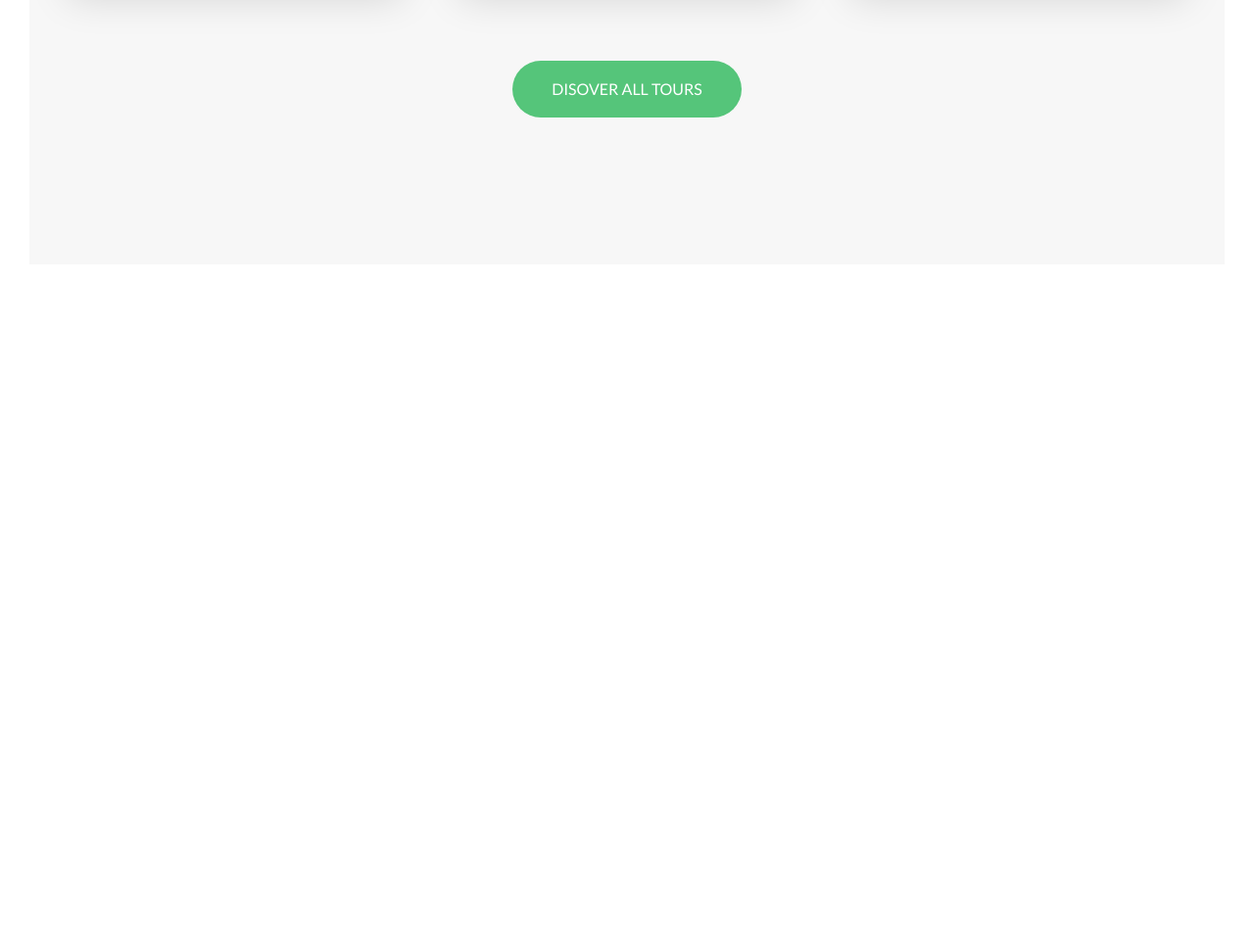
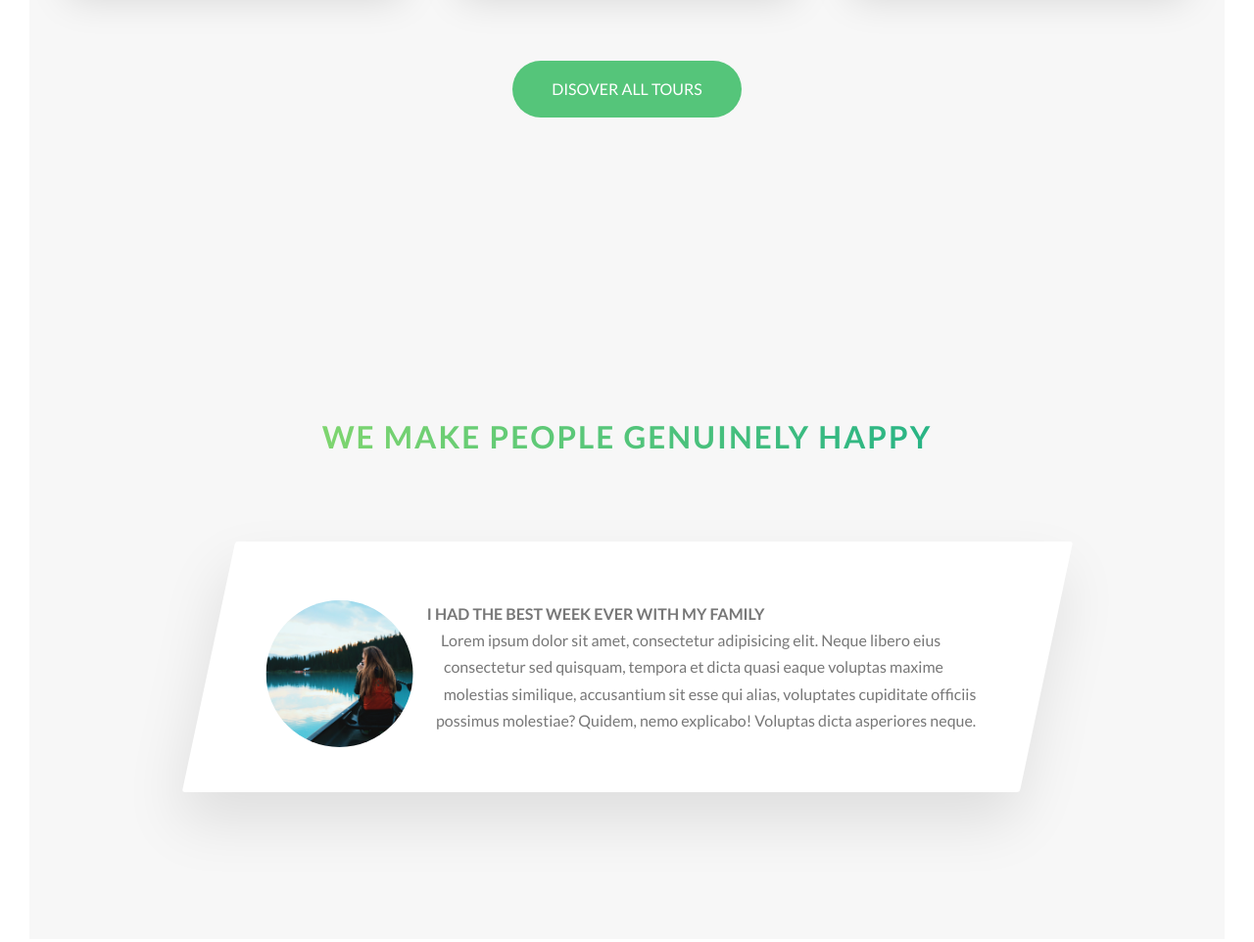
Before and after one commit to Mika-dev13/natours_project, a website: page index.html in a window 1280 px wide. Shown: the part 2947-3909 px from the top of the page at 98% size. Before the commit the page ends 3247 px from the top, so only its background shows below. Drawn offline with Linux system fonts and the light colour scheme.

Commit message:
add section stories + text around image effect

```diff
--- a/index.html
+++ b/index.html
@@ -229,6 +229,36 @@
           <a href="#" class="btn btn--green">disover all tours</a>
         </div>
       </section>
+
+      <section class="section-stories">
+        <div class="u-center-text u-margin-bottom-big">
+          <h2 class="heading-secondary">We make people genuinely happy</h2>
+        </div>
+        <div class="row">
+          <div class="story">
+            <figure class="story__shape">
+              <img
+                class="story__img"
+                src="img/nat-8.jpg"
+                alt="Person on a tour"
+              />
+              <figcaption class="story__caption">Mary Smith</figcaption>
+            </figure>
+            <div class="story__text">
+              <h3 class="heading-tertiary .u-margin-bottom-small">
+                I had the best week ever with my family
+              </h3>
+              <p>
+                Lorem ipsum dolor sit amet, consectetur adipisicing elit. Neque
+                libero eius consectetur sed quisquam, tempora et dicta quasi
+                eaque voluptas maxime molestias similique, accusantium sit esse
+                qui alias, voluptates cupiditate officiis possimus molestiae?
+                Quidem, nemo explicabo! Voluptas dicta asperiores neque.
+              </p>
+            </div>
+          </div>
+        </div>
+      </section>
     </main>
 
     <!-- <section class="grid-test">
--- /dev/null
+++ b/sass/components/_story.scss
@@ -0,0 +1,29 @@
+.story {
+  width: 75%;
+  margin: 0 auto;
+  box-shadow: 0 3rem 6rem rgba($color-black, 0.1);
+  background-color: $color-white;
+  border-radius: 3px;
+  padding: 6rem;
+  padding-left: 9rem;
+  font-size: $default-font-size;
+  transform: skewX(-12deg);
+
+  &__shape {
+    width: 15rem;
+    height: 15rem;
+    float: left;
+    -webkit-shape-outside: circle(50% at 50% 50%);
+    shape-outside: circle(50% at 50% 50%);
+    clip-path: circle(50% at 50% 50%);
+    transform: translateX(-3rem) skewX(12deg);
+  }
+
+  &__img {
+    height: 100%;
+  }
+
+  &__text {
+    transform: skewX(12deg);
+  }
+}
--- a/sass/main.scss
+++ b/sass/main.scss
@@ -11,6 +11,7 @@
 @import 'components/composition';
 @import 'components/feature-box';
 @import 'components/card';
+@import 'components/story';
 
 @import 'layout/header';
 @import 'layout/grid';
--- a/sass/pages/_home.scss
+++ b/sass/pages/_home.scss
@@ -26,3 +26,8 @@
   padding: 25rem 0 15rem 0;
   margin-top: -15rem;
 }
+
+.section-stories {
+  padding: 15rem 0;
+  background-color: $color-grey-light-1;
+}
```
Also changed, not shown: css/style.css.
